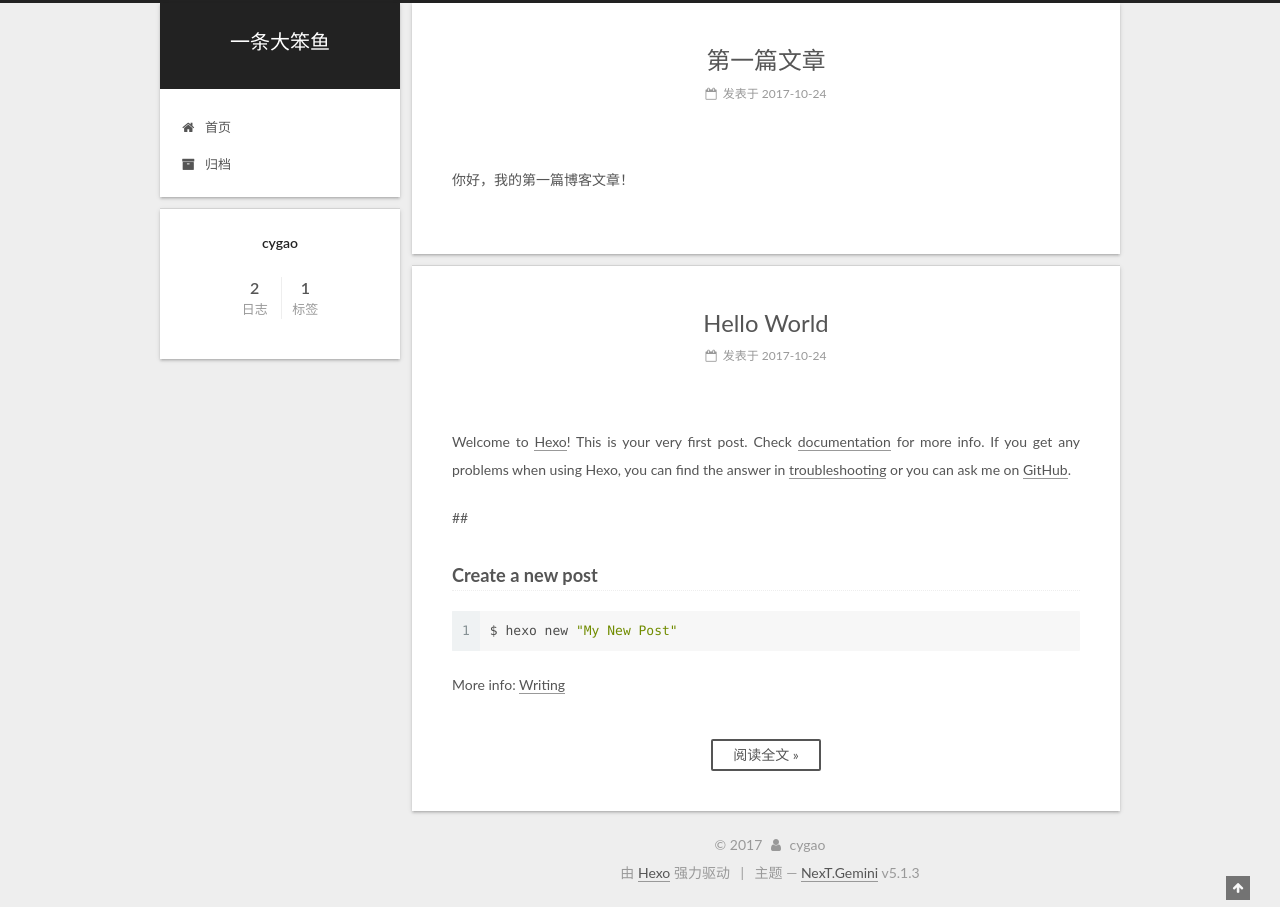
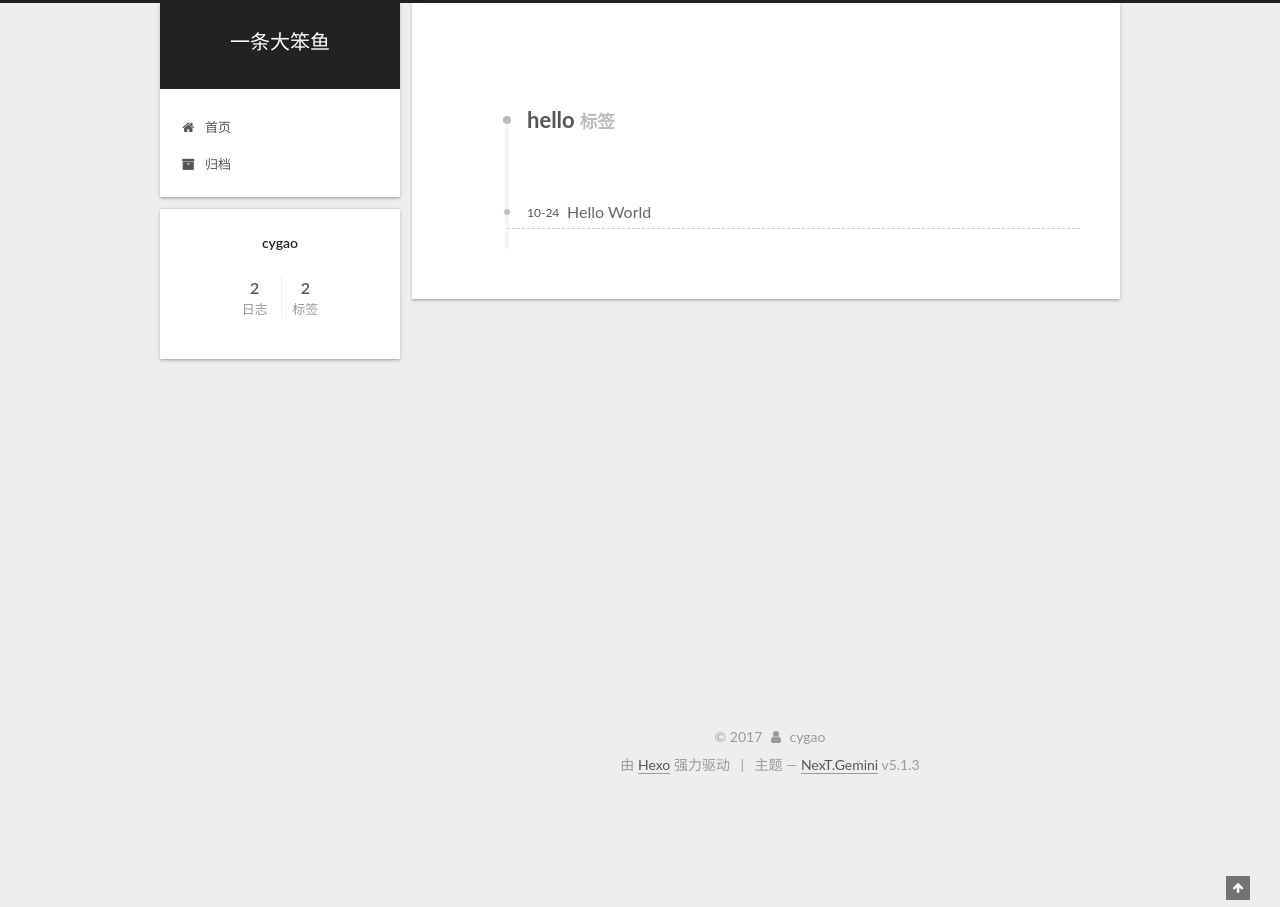
Before and after one commit to chengyugao/chengyugao.github.io, a plain HTML site: page tags/hello/index.html in a window 1280 px wide. After the commit the page ends 800 px from the top, so only its background shows below. Drawn offline with Linux system fonts and the light colour scheme.

Commit message:
Site updated: 2017-10-24 15:16:11

```diff
--- a/css/main.css
+++ b/css/main.css
@@ -1823,7 +1823,7 @@ pre .javascript .function {
   width: 4px;
   height: 4px;
   border-radius: 50%;
-  background: #bbff17;
+  background: #03beff;
 }
 .links-of-blogroll {
   font-size: 13px;
--- a/index.html
+++ b/tags/hello/index.html
@@ -81,7 +81,7 @@
 
 <meta property="og:type" content="website">
 <meta property="og:title" content="一条大笨鱼">
-<meta property="og:url" content="https://chengyugao.github.io/index.html">
+<meta property="og:url" content="https://chengyugao.github.io/tags/hello/index.html">
 <meta property="og:site_name" content="一条大笨鱼">
 <meta property="og:locale" content="zh-Hans">
 <meta name="twitter:card" content="summary">
@@ -115,13 +115,13 @@
 
 
 
-  <link rel="canonical" href="https://chengyugao.github.io/"/>
+  <link rel="canonical" href="https://chengyugao.github.io/tags/hello/"/>
 
 
 
 
 
-  <title>一条大笨鱼</title>
+  <title>标签: hello | 一条大笨鱼</title>
 
 
 
@@ -140,8 +140,7 @@
 
 
 
-  <div class="container sidebar-position-left
-  page-home">
+  <div class="container sidebar-position-left ">
     <div class="headband"></div>
 
     <header id="header" class="header" itemscope itemtype="http://schema.org/WPHeader">
@@ -214,256 +213,53 @@
         <div class="content-wrap">
           <div id="content" class="content">
 
-  <section id="posts" class="posts-expand">
 
 
 
 
+  <div class="post-block tag">
 
+    <div id="posts" class="posts-collapse">
+      <div class="collection-title">
+        <h1>hello<small>标签</small>
+        </h1>
+      </div>
 
 
 
 
   <article class="post post-type-normal" itemscope itemtype="http://schema.org/Article">
+    <header class="post-header">
 
+      <h2 class="post-title">
 
+            <a class="post-title-link" href="/hello-world/" itemprop="url">
 
-  <div class="post-block">
-    <link itemprop="mainEntityOfPage" href="https://chengyugao.github.io/第一篇文章/">
+                <span itemprop="name">Hello World</span>
 
-    <span hidden itemprop="author" itemscope itemtype="http://schema.org/Person">
-      <meta itemprop="name" content="cygao">
-      <meta itemprop="description" content="">
-      <meta itemprop="image" content="/images/avatar.gif">
-    </span>
+            </a>
 
-    <span hidden itemprop="publisher" itemscope itemtype="http://schema.org/Organization">
-      <meta itemprop="name" content="一条大笨鱼">
-    </span>
+      </h2>
 
+      <div class="post-meta">
+        <time class="post-time" itemprop="dateCreated"
+              datetime="2017-10-24T10:41:52+08:00"
+              content="2017-10-24" >
+          10-24
+        </time>
+      </div>
 
-      <header class="post-header">
-
-
-
-          <h1 class="post-title" itemprop="name headline">
-
-                <a class="post-title-link" href="/第一篇文章/" itemprop="url">第一篇文章</a></h1>
-
-
-        <div class="post-meta">
-          <span class="post-time">
-
-              <span class="post-meta-item-icon">
-                <i class="fa fa-calendar-o"></i>
-              </span>
-
-                <span class="post-meta-item-text">发表于</span>
-
-              <time title="创建于" itemprop="dateCreated datePublished" datetime="2017-10-24T10:53:31+08:00">
-                2017-10-24
-              </time>
-
-
-
-
-
-          </span>
-
-
-
-
-
-
-
-
-
-
-
-
-
-
-
-
-        </div>
-      </header>
-
-
-
-
-
-    <div class="post-body" itemprop="articleBody">
-
-
-
-
-
-
-
-            <p>你好，我的第一篇博客文章！</p>
-
+    </header>
+  </article>
 
 
 
     </div>
 
-
-
-
-
-
-
-
-
-
-    <footer class="post-footer">
-
-
-
-
-
-
-
-
-        <div class="post-eof"></div>
-
-    </footer>
   </div>
 
 
 
-  </article>
-
-
-
-
-
-
-
-
-
-
-
-  <article class="post post-type-normal" itemscope itemtype="http://schema.org/Article">
-
-
-
-  <div class="post-block">
-    <link itemprop="mainEntityOfPage" href="https://chengyugao.github.io/hello-world/">
-
-    <span hidden itemprop="author" itemscope itemtype="http://schema.org/Person">
-      <meta itemprop="name" content="cygao">
-      <meta itemprop="description" content="">
-      <meta itemprop="image" content="/images/avatar.gif">
-    </span>
-
-    <span hidden itemprop="publisher" itemscope itemtype="http://schema.org/Organization">
-      <meta itemprop="name" content="一条大笨鱼">
-    </span>
-
-
-      <header class="post-header">
-
-
-
-          <h1 class="post-title" itemprop="name headline">
-
-                <a class="post-title-link" href="/hello-world/" itemprop="url">Hello World</a></h1>
-
-
-        <div class="post-meta">
-          <span class="post-time">
-
-              <span class="post-meta-item-icon">
-                <i class="fa fa-calendar-o"></i>
-              </span>
-
-                <span class="post-meta-item-text">发表于</span>
-
-              <time title="创建于" itemprop="dateCreated datePublished" datetime="2017-10-24T10:41:52+08:00">
-                2017-10-24
-              </time>
-
-
-
-
-
-          </span>
-
-
-
-
-
-
-
-
-
-
-
-
-
-
-
-
-        </div>
-      </header>
-
-
-
-
-
-    <div class="post-body" itemprop="articleBody">
-
-
-
-
-
-
-          <p>Welcome to <a href="https://hexo.io/" target="_blank" rel="external">Hexo</a>! This is your very first post. Check <a href="https://hexo.io/docs/" target="_blank" rel="external">documentation</a> for more info. If you get any problems when using Hexo, you can find the answer in <a href="https://hexo.io/docs/troubleshooting.html" target="_blank" rel="external">troubleshooting</a> or you can ask me on <a href="https://github.com/hexojs/hexo/issues" target="_blank" rel="external">GitHub</a>.</p>
-<p>## </p>
-<h3 id="Create-a-new-post"><a href="#Create-a-new-post" class="headerlink" title="Create a new post"></a>Create a new post</h3><figure class="highlight bash"><table><tr><td class="gutter"><pre><div class="line">1</div></pre></td><td class="code"><pre><div class="line">$ hexo new <span class="string">"My New Post"</span></div></pre></td></tr></table></figure>
-<p>More info: <a href="https://hexo.io/docs/writing.html" target="_blank" rel="external">Writing</a></p>
-          <!--noindex-->
-          <div class="post-button text-center">
-            <a class="btn" href="/hello-world/#more" rel="contents">
-              阅读全文 &raquo;
-            </a>
-          </div>
-          <!--/noindex-->
-
-
-    </div>
-
-
-
-
-
-
-
-
-
-
-    <footer class="post-footer">
-
-
-
-
-
-
-
-
-        <div class="post-eof"></div>
-
-    </footer>
-  </div>
-
-
-
-  </article>
-
-
-
-  </section>
 
 
 
@@ -522,7 +318,7 @@
 
               <div class="site-state-item site-state-tags">
 
-                  <span class="site-state-item-count">1</span>
+                  <span class="site-state-item-count">2</span>
                   <span class="site-state-item-name">标签</span>
 
               </div>
```
Also changed, not shown: archives/2017/10/index.html (+1 -1 lines), archives/2017/index.html (+1 -1 lines), archives/index.html (+1 -1 lines), hello-world/index.html (+10 -3 lines), tags/测试/index.html (+1 -1 lines), 第一篇文章/index.html (+1 -1 lines).
